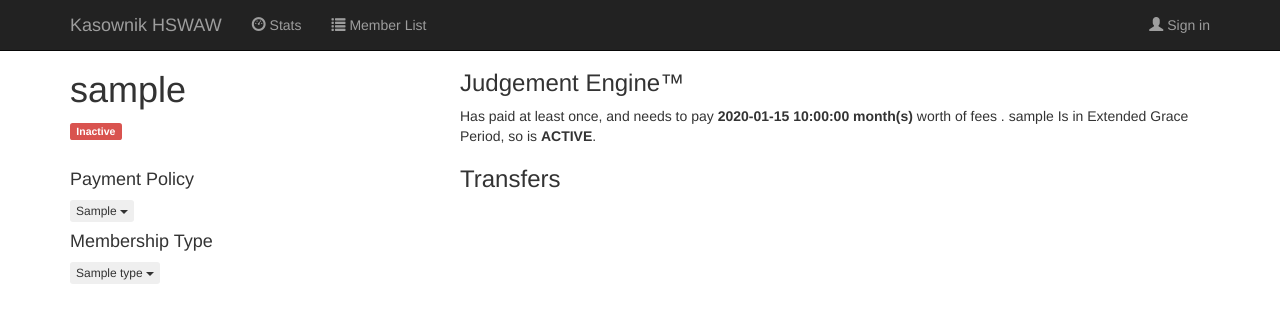
After one commit to q3k/kasownik, a Python web app: template webapp/templates/admin_member.html in a window 1280 px wide. The commit adds this page. Shown: the top 323 px of the page. Run offline with Jinja, Linux system fonts and the light colour scheme; the template is opened without the code that fills it: most values are stand-ins (such as "Sample title", 1, 10 or a date in 2020); some libraries are stand-ins or nearby versions.

Commit message:
Admin member view, preliminary.

```diff
--- a/webapp/models.py
+++ b/webapp/models.py
@@ -197,7 +197,7 @@ class Member(db.Model):
             return
         policy = status['payment_policy']
         if policy == 'Normal':
-            if status['payment_status'] == PaymentStatus.okay:
+            if status['payment_status'] == PaymentStatus.okay and status['last_paid'][0] is not None:
                 status['judgement'] = True
             else:
                 status['judgement'] = False
--- /dev/null
+++ b/webapp/templates/admin_member.html
@@ -0,0 +1,61 @@
+{% extends "root.html" %}
+{% set active_page = "admin" %}
+{% block title %}{{member.username}}{% endblock %}
+{% block content %}
+<div class="container">
+    <div class="row">
+        <div class="col-md-4">
+            <h1>{{member.ldap_username}}</h1>
+            <p>
+                {% if status.judgement %}
+                <span class="label label-success">Active</span><br/><br/>
+                {% else %}
+                <span class="label label-danger">Inactive</span><br/><br/>
+                {% endif %}
+            </p>
+            <h4>Payment Policy</h4>
+            {% include "button_payment_policy.html" %}
+            <h4>Membership Type</h4>
+            {% include "button_membership_type.html" %}
+        </div>
+        <div class="col-md-8">
+            <h3>Judgement Engine™</h3>
+            <p>
+            {%if status.last_paid[0] == None %}
+                Has <b>never paid</b>,
+                {% if member.payment_policy == "Normal" %}
+                    and has no special priviledge, so is <b>INACTIVE</b>.
+                {% elif member.payment_policy == "Disabled" %}
+                    and is disabled, so is <b>INACTIVE</b>.
+                {% else %}
+                    but has special privileges ({{member.payment_policy}}), so is <b>ACTIVE</b>.
+                {% endif %}
+            {%else%}
+                Has paid at least once,
+                {% if status.left %}
+                    but has since left the hackerspace, so is <b>INACTIVE</b>.
+                {% else %}
+                    {% if member.payment_policy == "Potato" %}
+                        and is a potato, so is <b>ACTIVE</b>.
+                    {% elif member.payment_policy == "Disabled" %}
+                        but has been manually disabled, so is <b>INACTIVE</b>.
+                    {% else %}
+                        and needs to pay <b>{{status.months_due}} month(s)</b> worth of fees
+                        {% if member.payment_policy == "Normal" %}
+                            {% if status.judgement %}
+                                (which is within tolerance), so is <b>ACTIVE</b>.
+                            {% else %}
+                                (which is <b>overdue</b>), so is <b>INACTIVE</b>.
+                            {% endif %}
+                        {% else %}
+                            . {{member.ldap_username}} Is in Extended Grace Period, so is <b>ACTIVE</b>.
+                        {% endif %}
+                    {% endif %}
+                {% endif %}
+            {%endif%}
+            </p>
+            <h3>Transfers</h3>
+        </div>
+    </div>
+</div>
+{% endblock %}
--- /dev/null
+++ b/webapp/templates/button_membership_type.html
@@ -0,0 +1,13 @@
+{% set membership_buttons = {
+    'fatty': 'success',
+    'starving': 'warning'
+} -%}
+<div class="btn-group">
+    <button type="button" class="btn btn-{{membership_buttons[member.type]}} btn-xs dropdown-toggle" data-toggle="dropdown" aria-expanded="false">
+        {{member.type|capitalize}} <span class="caret"></span>
+    </button>
+    <ul class="dropdown-menu" role="menu">
+        <li><a href="/admin/member/{{member.ldap_username}}/membership:fatty">Fatty (100PLN p/m)</a></li>
+        <li><a href="/admin/member/{{member.ldap_username}}/membership:starving">Starving (50PLN p/m)</a></li>
+    </ul>
+</div>
--- /dev/null
+++ b/webapp/templates/button_payment_policy.html
@@ -0,0 +1,17 @@
+{% set policy_buttons = {
+    'Normal': 'success',
+    'Extended Grace Period': 'warning',
+    'Potato': 'primary',
+    'Disabled': 'danger'
+} -%}
+<div class="btn-group">
+    <button type="button" class="btn btn-{{policy_buttons[member.payment_policy]}} btn-xs dropdown-toggle" data-toggle="dropdown" aria-expanded="false">
+        {{member.payment_policy}} <span class="caret"></span>
+    </button>
+    <ul class="dropdown-menu" role="menu">
+        <li><a href="/admin/member/{{member.ldap_username}}/policy:normal">Normal</a></li>
+        <li><a href="/admin/member/{{member.ldap_username}}/policy:extended">Extended Grace Period</a></li>
+        <li><a href="/admin/member/{{member.ldap_username}}/policy:potato">Potato</a></li>
+        <li><a href="/admin/member/{{member.ldap_username}}/policy:disabled">Disabled</a></li>
+    </ul>
+</div>
```
Also changed, not shown: webapp/templates/admin_index.html (+3 -33 lines), webapp/templates/member_info.html (deleted, +0 -16 lines), webapp/views.py (+7 -29 lines), 1 other file.
